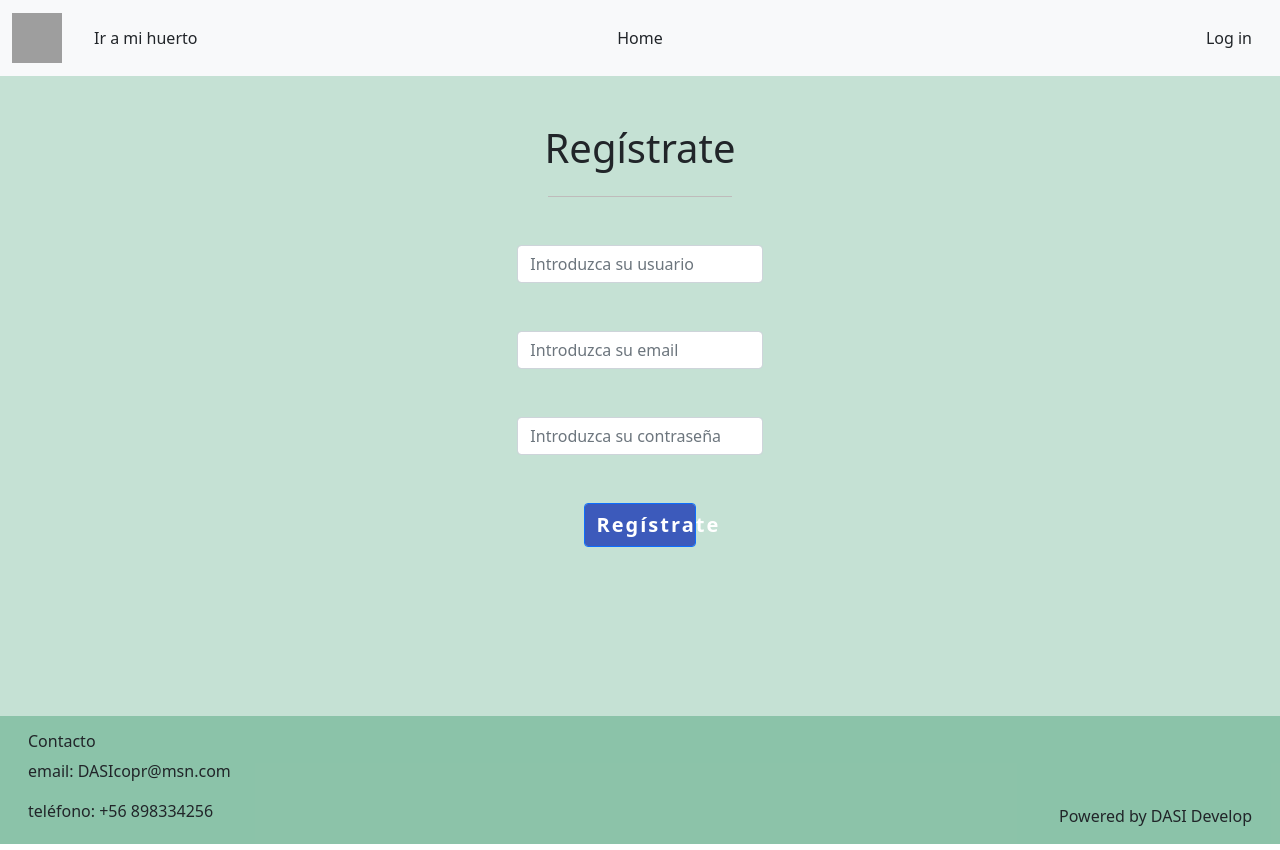
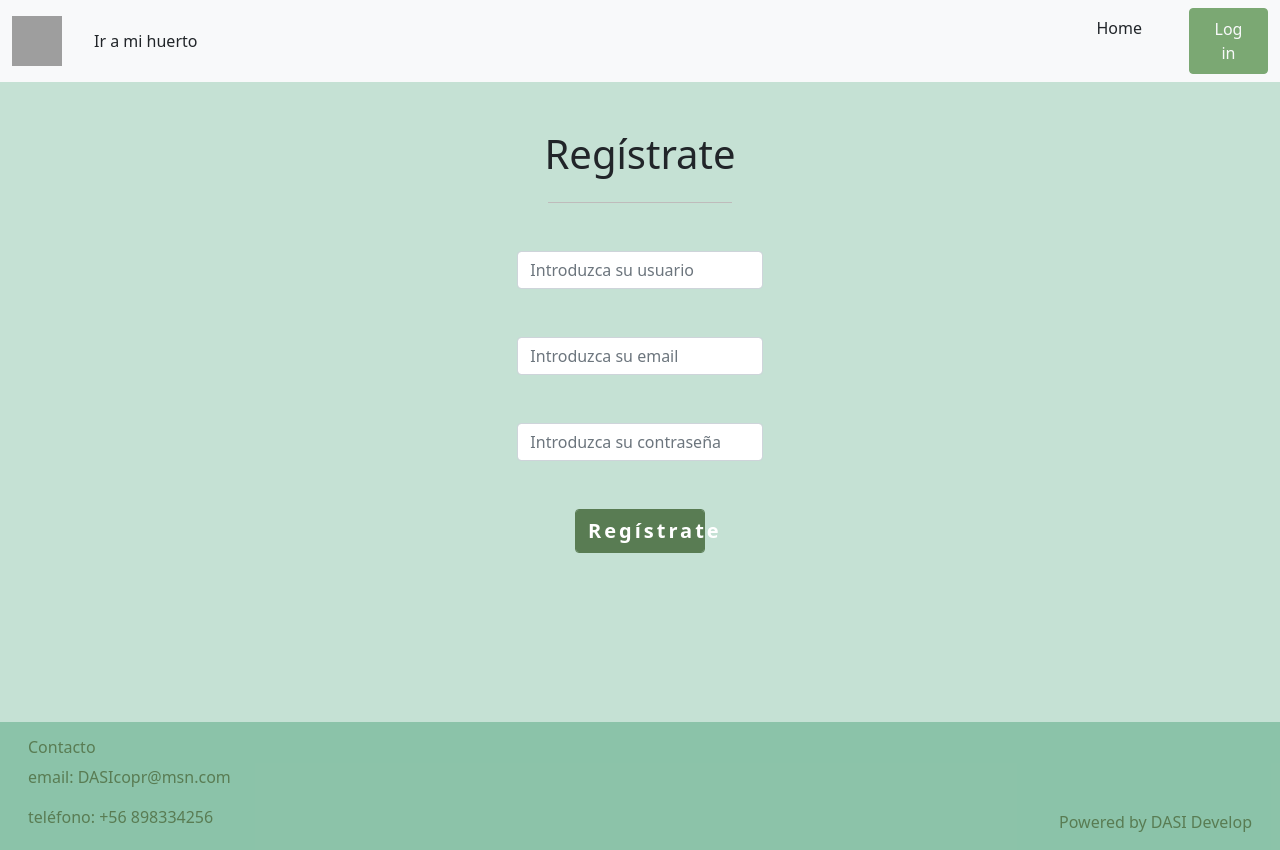
Before and after one commit to 4GeeksAcademy/Proyecto-final-DASI, a React app: page /registro in a window 1280 px wide. Built offline with nearby package versions, Linux system fonts and the light colour scheme; no server answers; grey boxes are pictures that could not be loaded.

Commit message:
footer ok

```diff
--- a/src/front/js/component/navbar.js
+++ b/src/front/js/component/navbar.js
@@ -46,7 +46,7 @@ export const Navbar = () => {
 
 
 	return (
-		<nav className="navbar navbar-expand-lg navbar-light bg-light sticky-top">
+		<nav className="navbar navbar-expand-lg navbar-light bg-light sticky-top" id="nav" >
 			<div className="container-fluid">
 
 				<div className="collapse navbar-collapse col-4" id="navbarSupportedContent">
@@ -60,25 +60,34 @@ export const Navbar = () => {
 					</li>
 				</div>
 
-				<div className="col-4  d-flex justify-content-center" >
 
-					<li className="nav-item ">
-						<a className="nav-link active link-dark" aria-current="page" href="#" onClick={handlerHome}>Home</a>
-					</li>
-				</div>
 
 
 
 				<div className="d-flex col-4 justify-content-end">
+
+					<div className="col-4  d-flex justify-content-center" >
+
+						<li className="nav-item ">
+							<a className="nav-link active link-dark" aria-current="page" href="#" onClick={handlerHome}>Home</a>
+						</li>
+					</div>
+
 					{(store.log === false) ?
 
-						<li className="nav-item" id="btn-login" onClick={handlerLogIn}>
-							<a className="nav-link active link-dark" aria-current="page" href="#">Log in</a>
-						</li>
+						<button id="login" className="btn btn-success p-0 " >
 
-						: <li className="nav-item" id="btn-login" onClick={handlerLogOut}>
-							<a className="nav-link active link-dark" aria-current="page" href="#">Log out</a>
-						</li>
+							<li className="nav-item"  onClick={handlerLogIn}>
+								<a className="nav-link active link-light" aria-current="page" href="#">Log in</a>
+							</li>
+						</button>
+
+						: <button id="login" className="btn btn-success p-0">
+							<li className="nav-item"  onClick={handlerLogOut}>
+								<a className="nav-link active link-light" aria-current="page" href="#">Log out</a>
+							</li>
+						</button>
+
 					}
 
 					{/* FAVORITOS */}
--- a/src/front/styles/index.css
+++ b/src/front/styles/index.css
@@ -13,7 +13,7 @@
 }
 
 .btn-submit:active{
-    background-color: #7ba873;
+    color: #7ba873;
 
 }
 
@@ -31,7 +31,8 @@
 #btn-nu{
     width: 13%;
     letter-spacing: 2px;
-    background-color: #3c5abb;
+    background-color: #597c53;
+    border-color: #597c53;
 }
 
 
@@ -41,6 +42,19 @@
 footer{
 
     height: 128px;
+    color: #597c53;
+}
+
+
+nav {
+    color: #bfc446;
+}
+
+#login{
+
+    width: 79px;
+    background-color: #7ba873;
+    border-color: #7ba873;
 }
 
 /* ------------------- ADD PRODUCT ------------------- */
@@ -69,9 +83,10 @@ footer{
 /* ------------------- REGISTRO ------------------- */
 
 #btn-re{
-    width: 46%;
-    letter-spacing: 2px;
-    background-color: #3c5abb;
+    width: 53%;
+    letter-spacing: 3px;
+    background-color: #597c53;
+    border-color: #597c53;
 }
 
 /* ------------------- CREAR PERFIL ------------------- */
```
